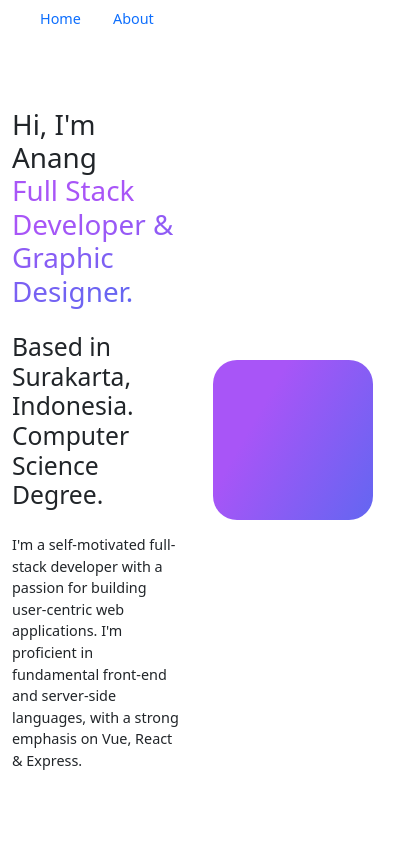
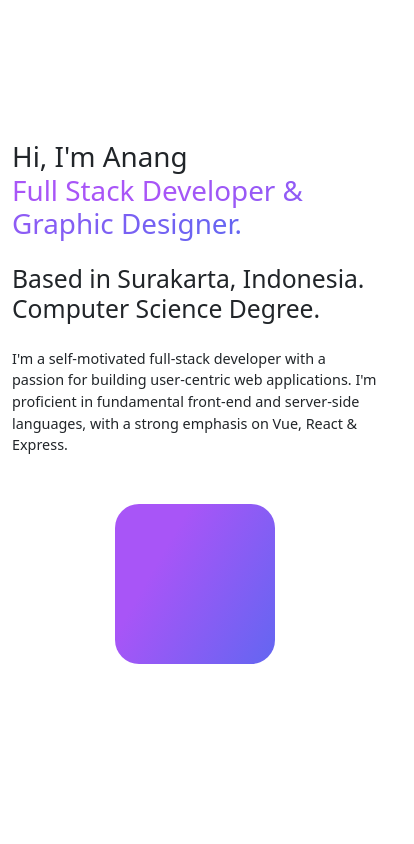
Before and after one commit to anang-prasetyo/portofolioku, a Vue app: page / in a window 390 px wide. Shown: the top 844 px of the page, 414 px wide, since content can reach past the window. Built offline with nearby package versions, Linux system fonts and the light colour scheme.

Commit message:
fix responsive design

```diff
--- a/src/App.vue
+++ b/src/App.vue
@@ -1,12 +1,10 @@
 <template>
   <div>
-    <nav-bar />
     <home-view />
   </div>
 </template>
 
 <script setup>
-import NavBar from './components/NavBar.vue'
 import HomeView from './views/HomeView.vue'
 
 </script>
--- a/src/components/MySkills.vue
+++ b/src/components/MySkills.vue
@@ -5,7 +5,7 @@
       <h2>What I'm great at.</h2>
     </div>
     <div v-if="newSkills" class="row skills">
-      <div class="col-2 skill" v-for="(skill, index) in newSkills" :key="index">
+      <div class="col-6 col-sm-4 col-md-3 col-lg-2 skill" v-for="(skill, index) in newSkills" :key="index">
         <div class="skill-main">
           <img :src="'https://github.com/anang-prasetyo/portofolioku/blob/main/src/assets/img/logo/'+ skill.name + '.jpg?raw=true'" :alt='skill.name' style="border:1px solid black">
           <div>{{skill.name}}</div>
--- a/src/components/TheWelcome.vue
+++ b/src/components/TheWelcome.vue
@@ -1,12 +1,12 @@
 <template>
   <div class="container d-flex align-items-center justify-content-center" style="height: calc(100vh - 40px);">
-    <div class="row">
-      <div class="col d-flex flex-column gap-3">
+    <div class="row row-gap-5">
+      <div class="col-12 col-md d-flex flex-column gap-3">
         <div class="h1">Hi, I'm Anang <br><span class="text-gradient">Full Stack Developer & <br>Graphic Designer.</span></div>
         <div class="h2">Based in Surakarta, Indonesia. Computer Science Degree.</div>
         <div>I'm a self-motivated full-stack developer with a passion for building user-centric web applications. I'm proficient in fundamental front-end and server-side languages, with a strong emphasis on Vue, React & Express.</div>
       </div>
-      <div class="col">
+      <div class="col-12 col-md">
         <div class="intro-right">
           <div class="photo"></div>
         </div>
```
